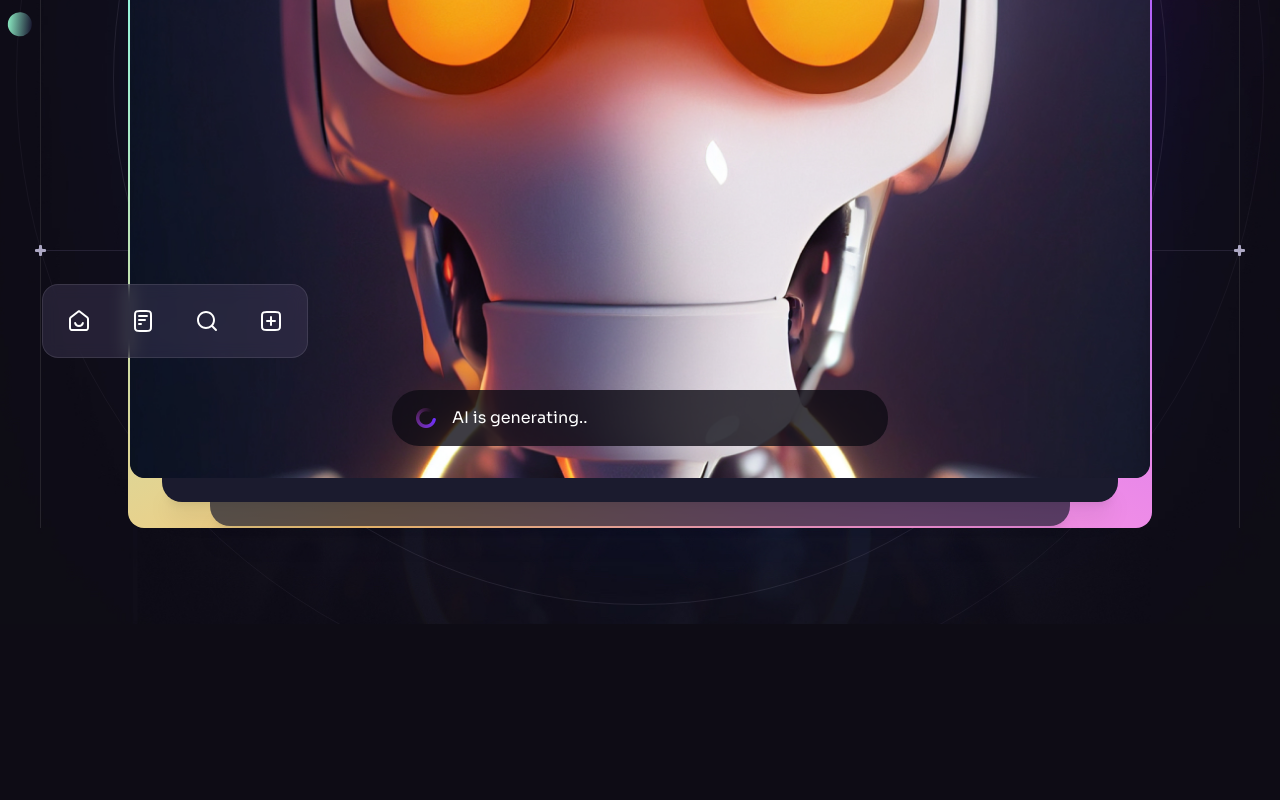
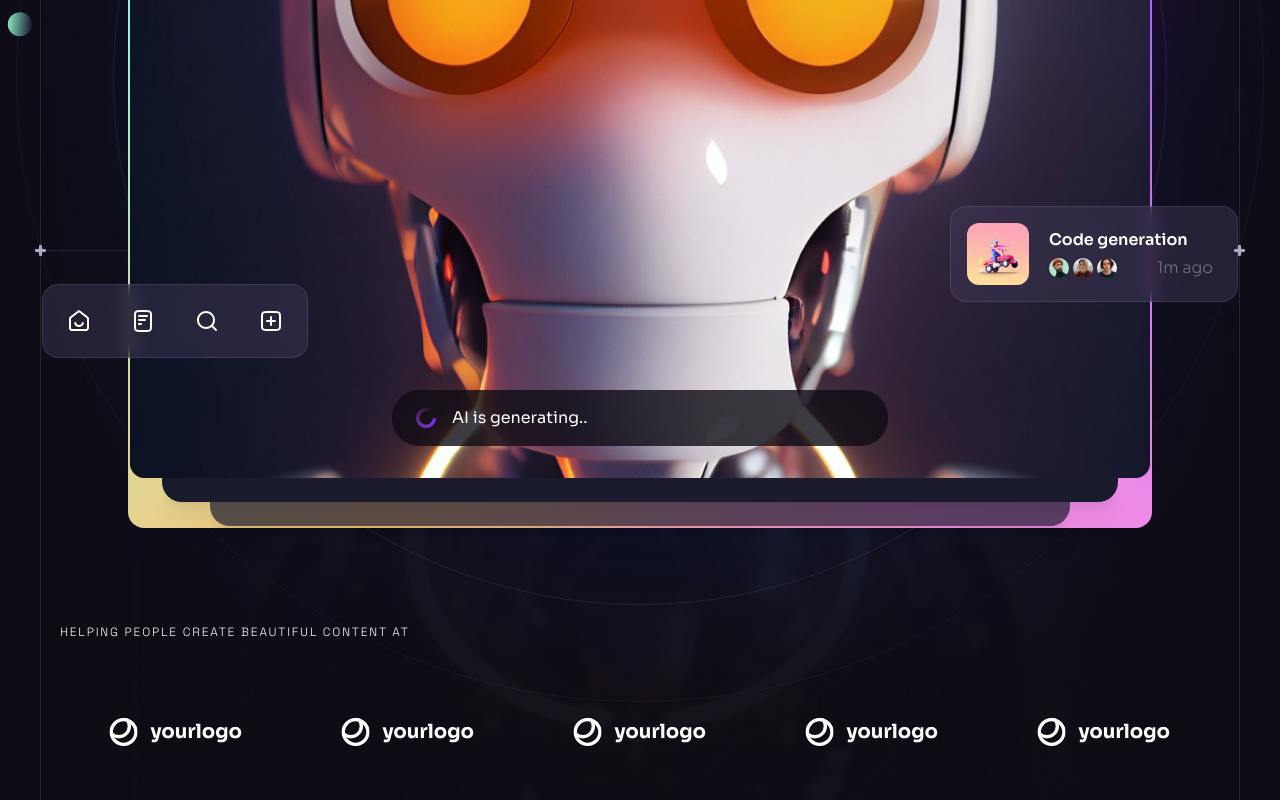
Before and after one commit to AlokRanjan-github/ReactWave, a React (Vite) app: page / in a window 1280 px wide. Shown: the part 718-1518 px from the top of the page. Before the commit the page ends 1342 px from the top, so only its background shows below. Built offline with nearby package versions, Linux system fonts and the light colour scheme.

Commit message:
hero ends

```diff
--- /dev/null
+++ b/src/components/CompanyLogos.jsx
@@ -0,0 +1,29 @@
+import React from "react";
+import { companyLogos } from "../constants";
+
+const CompanyLogos = ({ className }) => {
+  return (
+    <div className={className}>
+      <h5 className="tagline mb-6 textp">
+        Helping people create beautiful content at
+      </h5>
+      <ul className="flex">
+        {companyLogos.map((logo, index) => (
+          <li
+            className="flex items-center justify-center flex-1 h-[8.5rem]"
+            key={index}
+          >
+            <img
+                src={logo}
+                width={134}
+                height={28}
+                alt={logo}
+            />
+          </li>
+        ))}
+      </ul>
+    </div>
+  );
+};
+
+export default CompanyLogos;
--- a/src/components/Hero.jsx
+++ b/src/components/Hero.jsx
@@ -7,6 +7,7 @@
 import { ScrollParallax } from "react-just-parallax";
 import Generating from "./Generating";
 import Notification from "./Notification";
+import CompanyLogos from "./CompanyLogos";
 
 const Hero = () => {
 
@@ -94,6 +95,7 @@
           </div>
           <BackgroundCircles />
         </div>
+        <CompanyLogos className="hidden relative z-10 mt-20 lg:block" />
       </div>
       <BottomLine />
     </Section>
--- a/src/components/Notification.jsx
+++ b/src/components/Notification.jsx
@@ -1,15 +1,46 @@
-import React from 'react'
+import { notification1 } from "../assets";
+import { notificationImages } from "../constants";
 
-const Notification = (className, title) => {
+const Notification = ({ className, title }) => {
   return (
-    <div className={`${className || ''} flex items-center p-4 pr-6 bg-n-9/40 backdrop-blur border border-n-1/10 rounded-2xl gap-5`} >
-        <div className='flex-1 '>
-            <h6> </h6>
+    <div
+      className={`${
+        className || ""
+      } flex items-center p-4 pr-6 bg-n-9/40 backdrop-blur border border-n-1/10 rounded-2xl gap-5`}
+    >
+      <img
+        src={notification1}
+        width={62}
+        height={62}
+        alt="image"
+        className="rounded-xl"
+      />
 
+      <div className="flex-1">
+        <h6 className="mb-1 font-semibold text-base">{title}</h6>
+
+        <div className="flex items-center justify-between">
+          <ul className="flex -m-0.5">
+            {notificationImages.map((item, index) => (
+              <li
+                key={index}
+                className="flex w-6 h-6 border-2 border-n-12 rounded-full overflow-hidden"
+              >
+                <img
+                  src={item}
+                  className="w-full"
+                  width={20}
+                  height={20}
+                  alt={item}
+                />
+              </li>
+            ))}
+          </ul>
+          <div className="body-2 text-n-13">1m ago</div>
         </div>
+      </div>
+    </div>
+  );
+};
 
-    </div>
-  )
-}
-
-export default Notification
+export default Notification;
```
